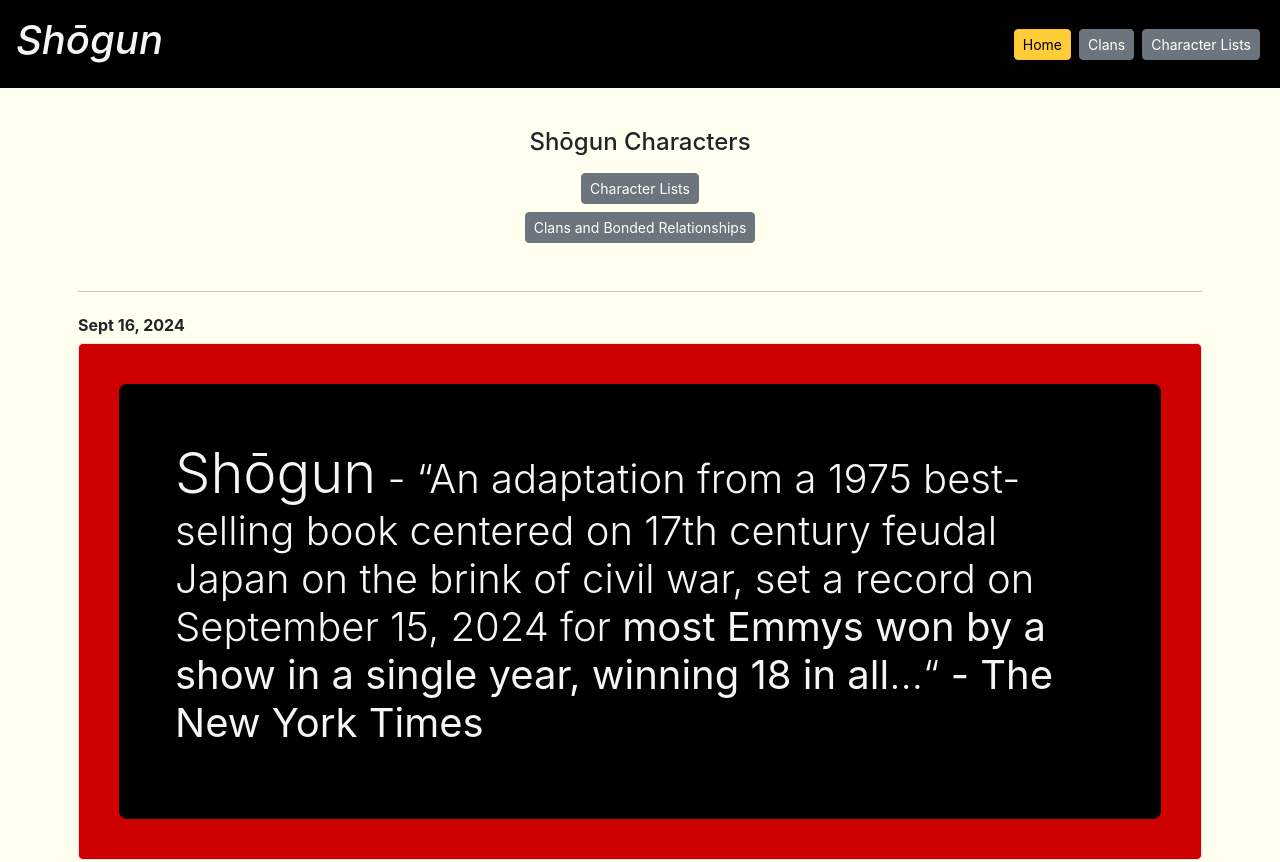
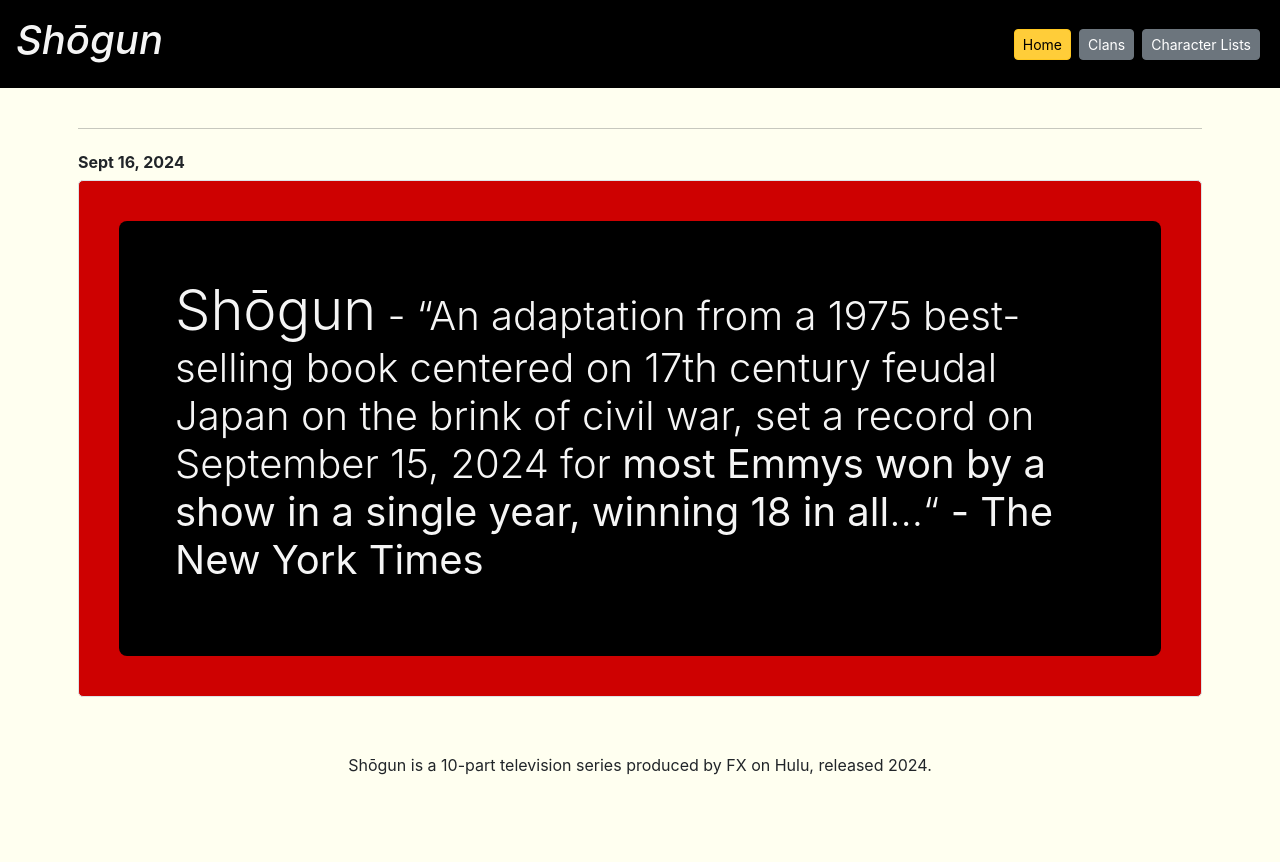
Before and after one commit to squirrelRock/_app_week06_fct, a Next.js app: page / in a window 1280 px wide. Shown: the top 862 px of the page. After the commit the page ends 817 px from the top, so only its background shows below. Built offline with nearby package versions, Linux system fonts and the light colour scheme.

Commit message:
( reinstated firebase account ) then removed buttons

```diff
--- a/pages/index.js
+++ b/pages/index.js
@@ -13,21 +13,11 @@
 // }
 
 // HOME COMPONENT
-export default function Home({ allDataMain }) {
+export default function Home() {
   return (
     <Layout>
 
-      <h4 className="mt-3 text-center">Shōgun Characters</h4>
-<div className="d-flex flex-column align-items-center mb-5">
 
-  <Link href="/things" className="btn btn-secondary btn-sm small mt-2 text-center">
-  Character Lists
-  </Link>
-  <Link href="/clans" className="btn btn-secondary btn-sm small mt-2 text-center">
-    Clans and Bonded Relationships
-  </Link>
-
-</div>
 <hr/>
 <h6 className='mt-4'><strong>Sept 16, 2024</strong></h6>
        <div className='border p-3 mt-1'>
```
